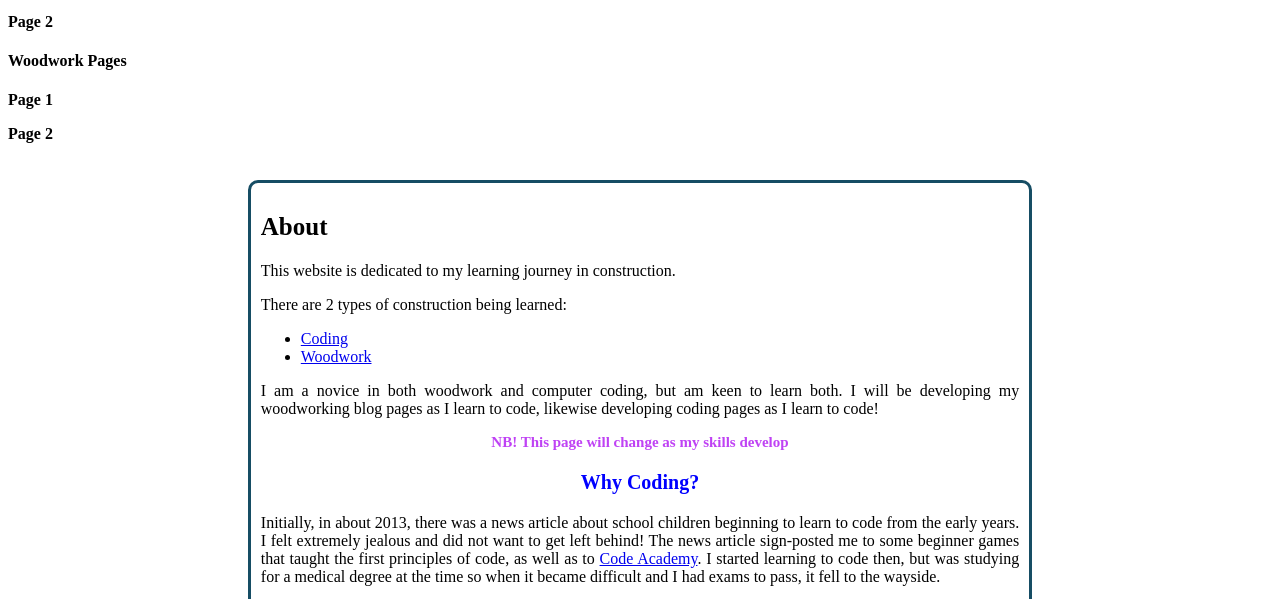
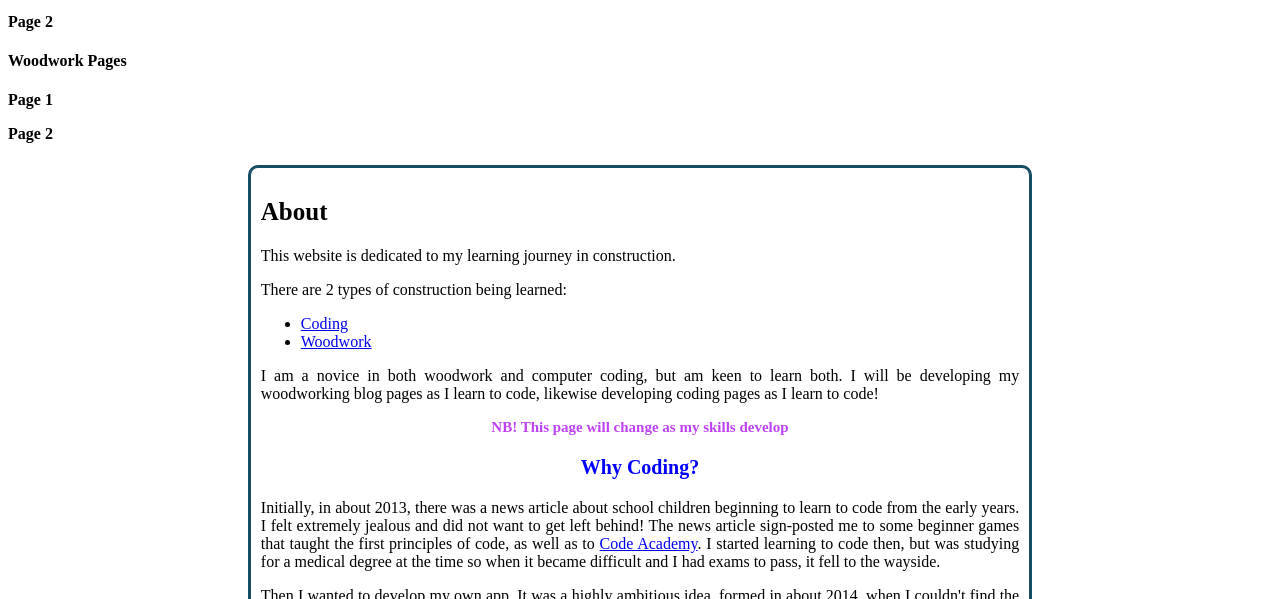
Before and after one commit to DantonCorbel/Danton-Constructs, a plain HTML site: page index.html in a window 1280 px wide. Shown: the part 190-789 px from the top of the page. Drawn offline with Linux system fonts and the light colour scheme.

Commit message:
// out the .main position

```diff
--- a/Learning_coding.css
+++ b/Learning_coding.css
@@ -9,8 +9,8 @@
   width: 60%;
   border-radius: 10px;
   background-color: #fff;
-  position: relative;
-  top: 15px;
+  //position: relative;
+  //top: 15px;
 
 }
 h1, h3, #NB {
```
